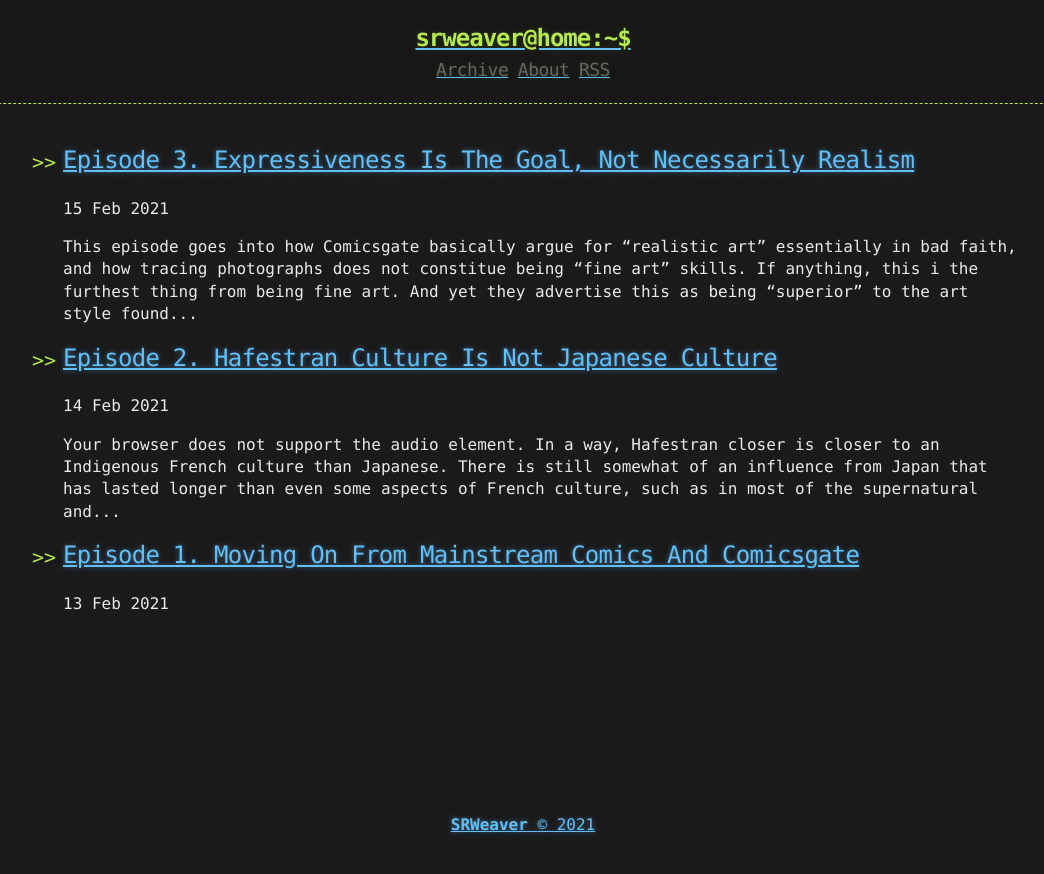
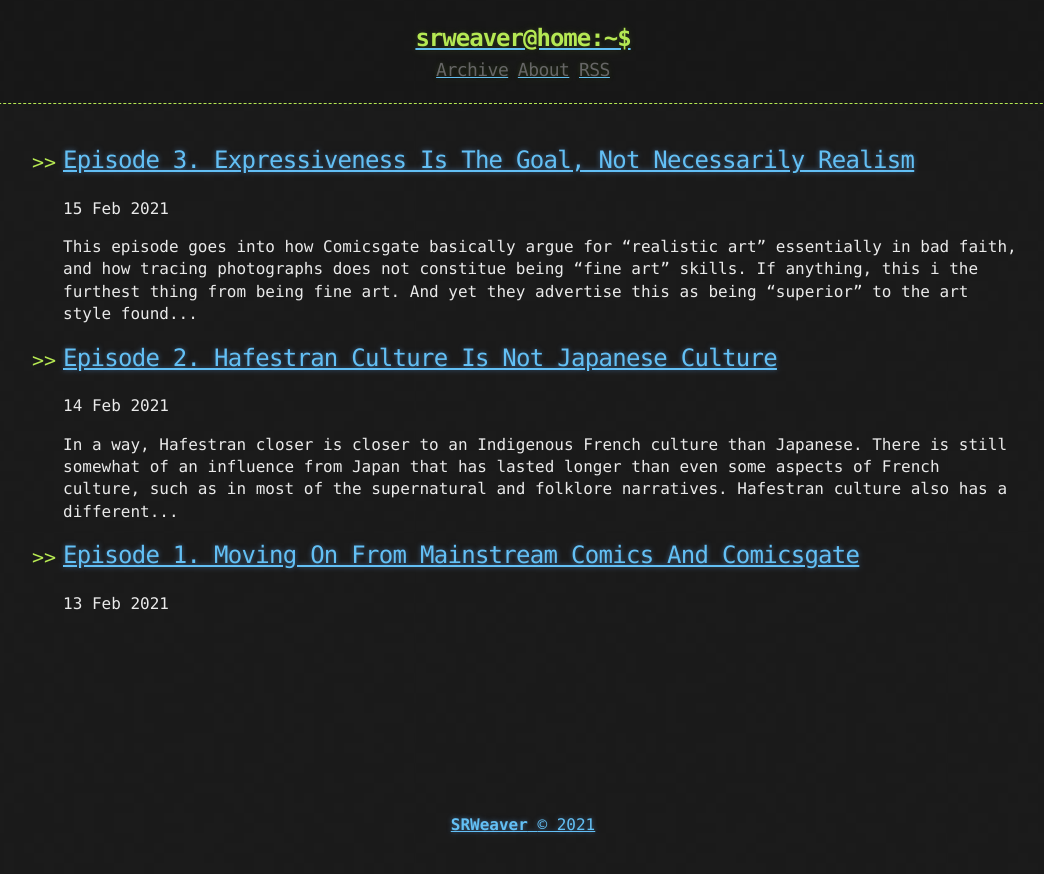
Before and after one commit to LWFlouisa/Weavercast, a Jekyll site: the page built from index.html, in a window 1280 px wide. Shown: the top 874 px of the page, without its empty margins (117-1161 px from the left). Built offline with Jekyll 4.4.1, drawn with Linux system fonts in a browser that asks for light colours; the list of posts is cut into pages by our own code.

Commit message:
Update 2021-02-14-hafestrancultureisnotjapaneseculture.md

```diff
--- a/_posts/2021-02-14-hafestrancultureisnotjapaneseculture.md
+++ b/_posts/2021-02-14-hafestrancultureisnotjapaneseculture.md
@@ -4,7 +4,6 @@ published: true
 ---
 <audio controls>
   <source src="https://lwflouisa.github.io/Weavercast/audio/episode2.mp3" type="audio/mpeg">
-Your browser does not support the audio element.
 </audio>
 
 In a way, Hafestran closer is closer to an Indigenous French culture than Japanese. There is still somewhat of an influence from Japan that has lasted longer than even some aspects of French culture, such as in most of the supernatural and folklore narratives. Hafestran culture also has a different relationship with the guillotine, having been colonized by France. Much in the same way anyone colonized by France would. ( Their National Razor firearm is more of a self-defence weapon than an execution device. ) Their fashion is closer to 19th century French fashion than Japanese, most noteably in the foot ware. They wear Sabots rather than Geta.
```
